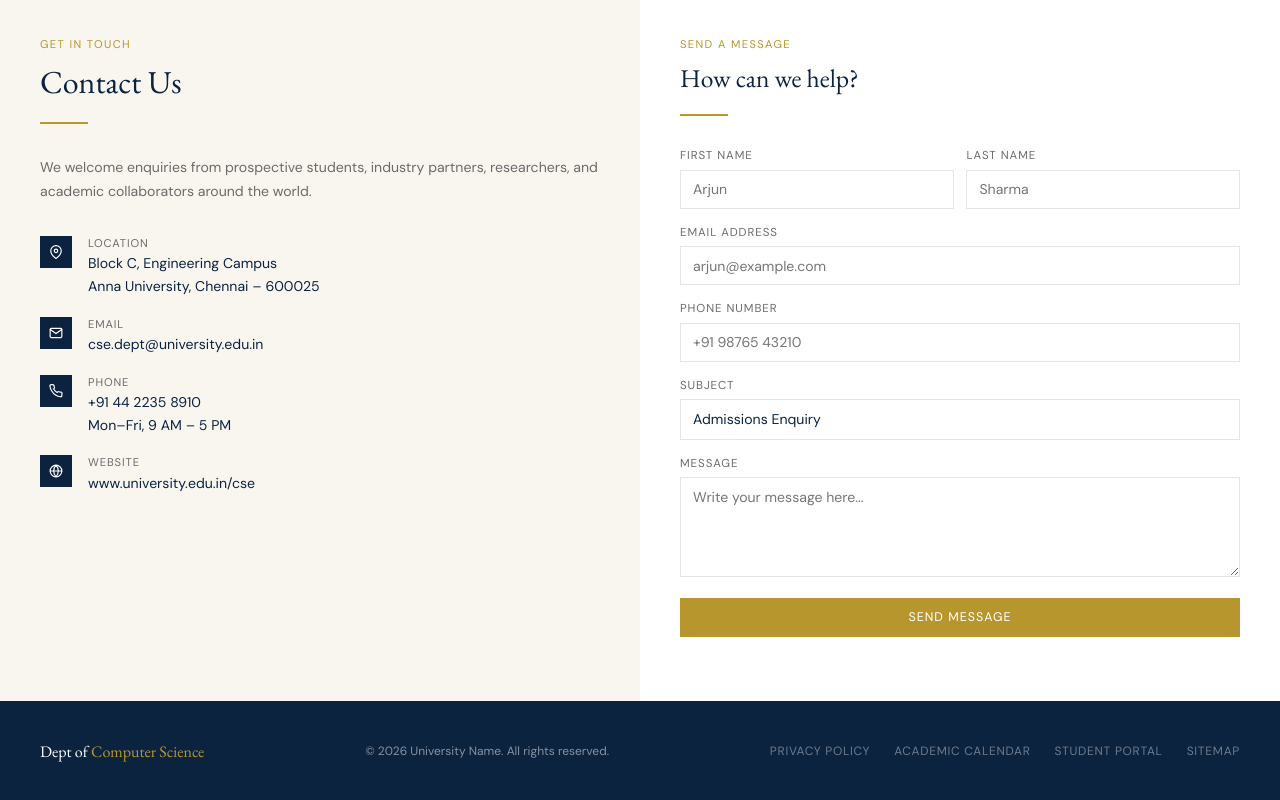
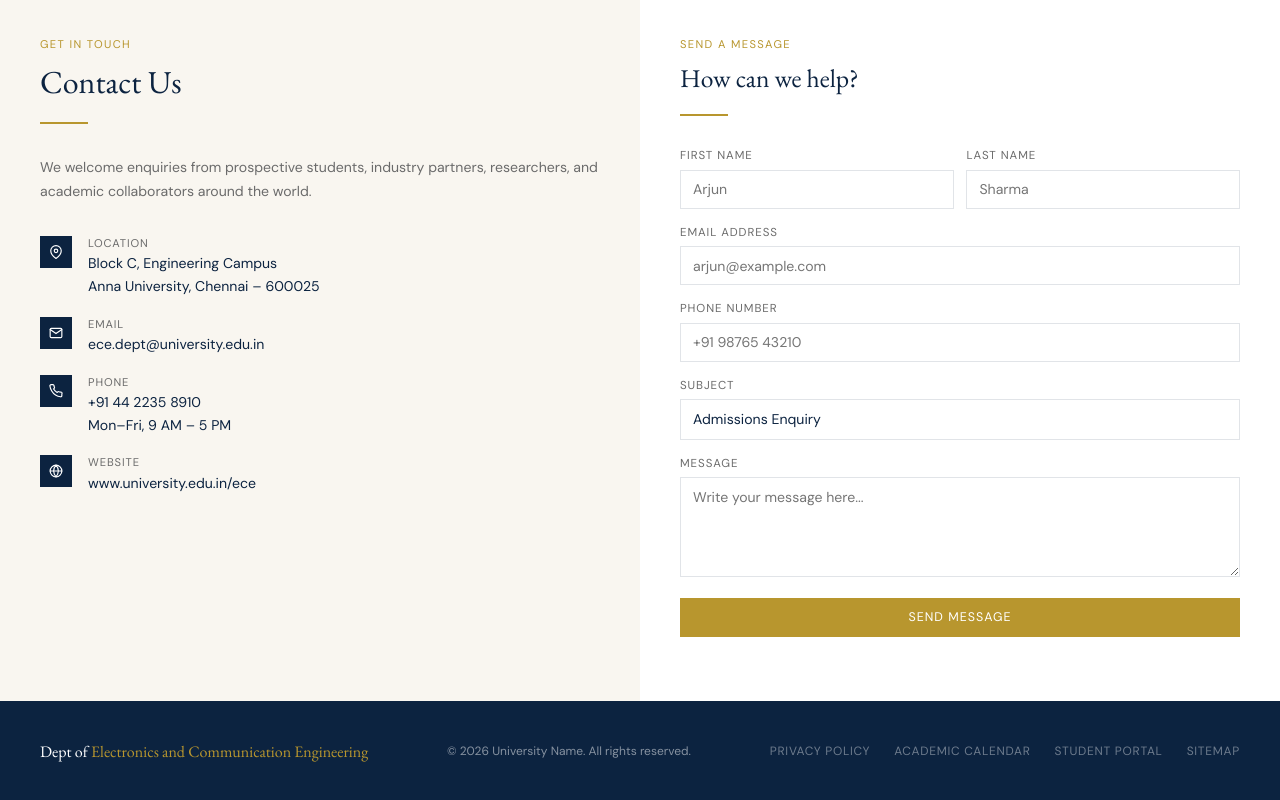
Before and after one commit to malini160806/ECE-frontend, a plain HTML site: page index.html in a window 1280 px wide. Shown: the part 4267-5067 px from the top of the page. Drawn offline with nearby package versions, Linux system fonts and the light colour scheme.

Commit message:
add website files

```diff
--- a/frontend/index.html
+++ b/index.html
@@ -304,7 +304,7 @@
         </div>
         <div>
           <div class="ci-label">Email</div>
-          <div class="ci-val">cse.dept@university.edu.in</div>
+          <div class="ci-val">ece.dept@university.edu.in</div>
         </div>
       </div>
       <div class="contact-item">
@@ -322,7 +322,7 @@
         </div>
         <div>
           <div class="ci-label">Website</div>
-          <div class="ci-val">www.university.edu.in/cse</div>
+          <div class="ci-val">www.university.edu.in/ece</div>
         </div>
       </div>
     </div>
@@ -357,7 +357,7 @@
 
 <!-- FOOTER -->
 <footer>
-  <div class="footer-logo">Dept of <span>Computer Science</span></div>
+  <div class="footer-logo">Dept of <span>Electronics and Communication Engineering</span></div>
   <div class="footer-copy">© 2026 University Name. All rights reserved.</div>
   <div class="footer-links">
     <a href="#">Privacy Policy</a>
```
Also changed, not shown: script.js (renamed from frontend/script.js), style.css (renamed from frontend/style.css).
